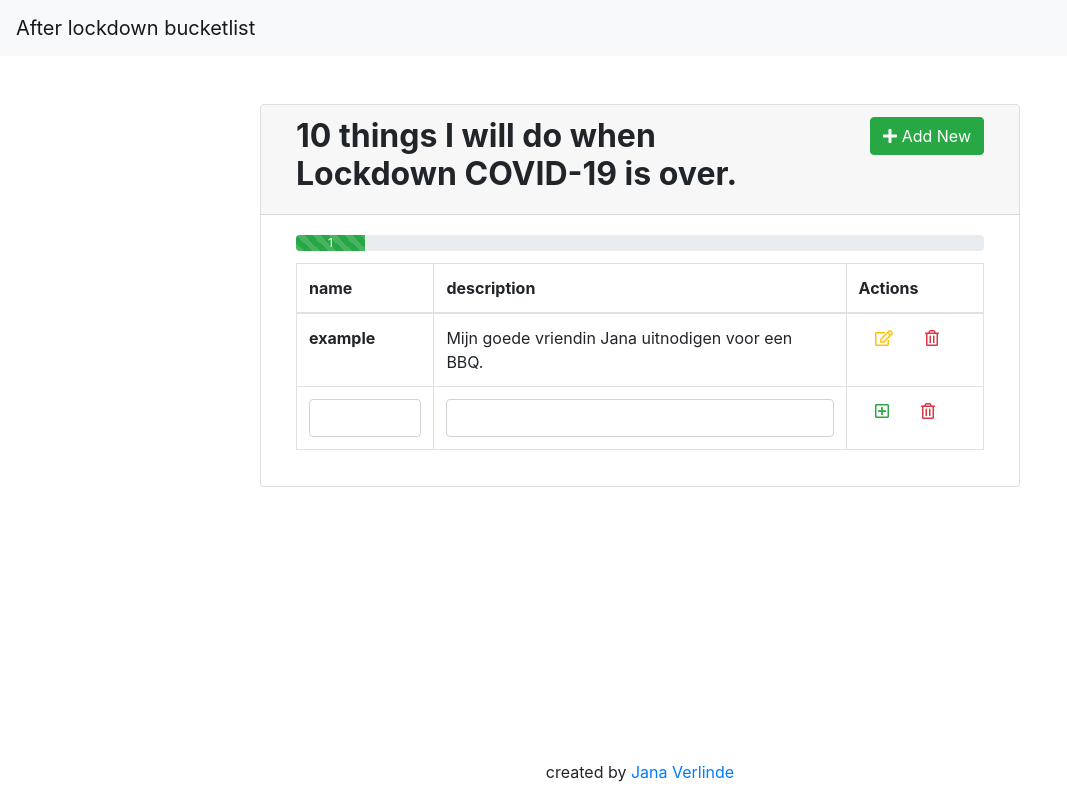
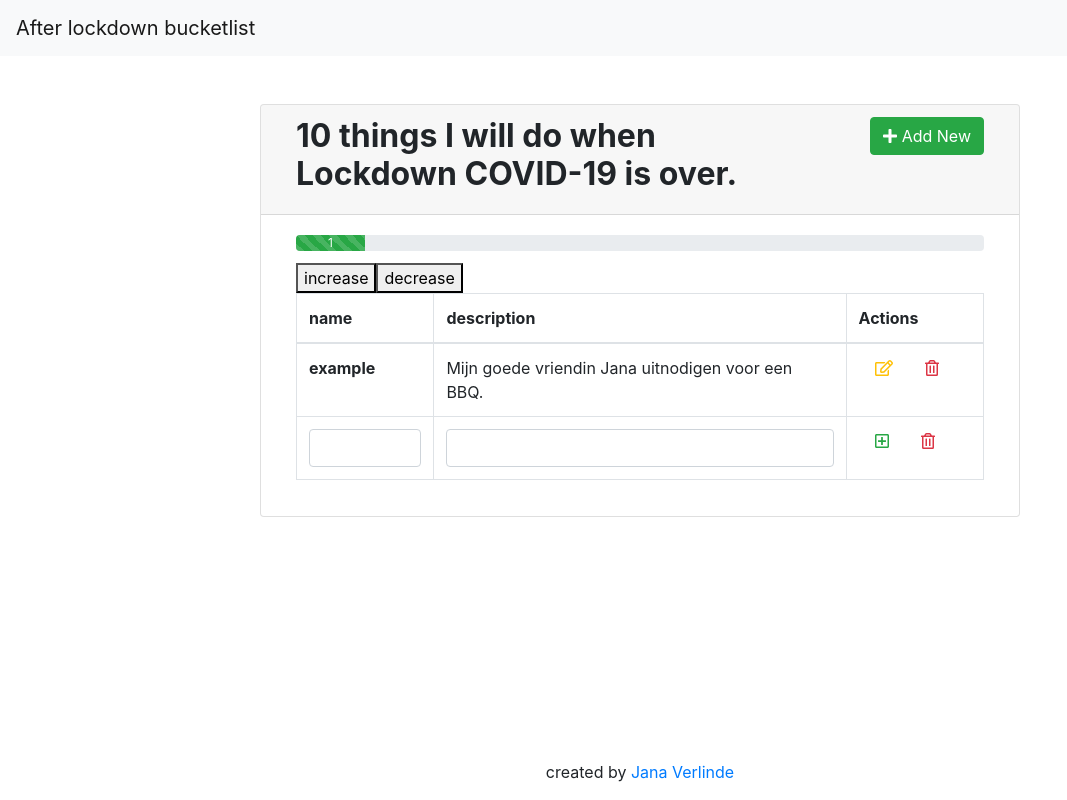
Before and after one commit to Janaverl/vue-after-lockdown-wishlist, a Vue app: page / in a window 1280 px wide. Shown: the whole page, without its empty margins (0-1067 px from the left). Built offline with nearby package versions, Linux system fonts and the light colour scheme.

Commit message:
Add: progressbar

```diff
--- a/src/components/bucketlist/BucketlistTable.vue
+++ b/src/components/bucketlist/BucketlistTable.vue
@@ -1,10 +1,8 @@
 <template>
     <div class="card-body">
-        <div class="progress card-title">
-            <div class="progress-bar progress-bar-striped bg-success" style="width: 10%">
-                1
-            </div>
-        </div>
+
+        <progressbar></progressbar>
+
         <table class="table table-bordered">
             <thead>
                 <tr>
@@ -18,19 +16,21 @@
                 <bucketlist-item-create></bucketlist-item-create>
             </tbody>
         </table>
+
     </div>
 </template>
 
 <script>
     import BucketlistItem from './BucketlistItem.vue'
     import BucketlistItemCreate from './BucketlistItemCreate.vue'
-
+    import Progressbar from './Progressbar.vue'
 
     export default {
         name: 'BucketlistTable',
         components: {
             BucketlistItem,
             BucketlistItemCreate,
+            Progressbar
         }
     }
 </script>
--- /dev/null
+++ b/src/components/bucketlist/Progressbar.vue
@@ -0,0 +1,44 @@
+<template>
+    <div>
+        <div
+            class="progress card-title"
+        >
+            <div
+                class="progress-bar progress-bar-striped bg-success"
+                :style="{width: percentage +'%'}"
+                >
+                    {{counter}}
+            </div>
+        </div>
+        <button
+            @click = "counter++"
+        >
+            increase
+        </button>
+        <button
+            @click = "counter--"
+        >
+            decrease
+        </button>
+    </div>
+</template>
+
+<script>
+    export default {
+        name: 'Progressbar',
+        data: function() {
+            return {
+                counter: 1,
+                percentage: 10
+            };
+        },
+        watch: {
+            counter: function (value) {
+                this.percentage = (value * 10);
+            }
+        },
+    }
+</script>
+
+<style>
+</style>
```
